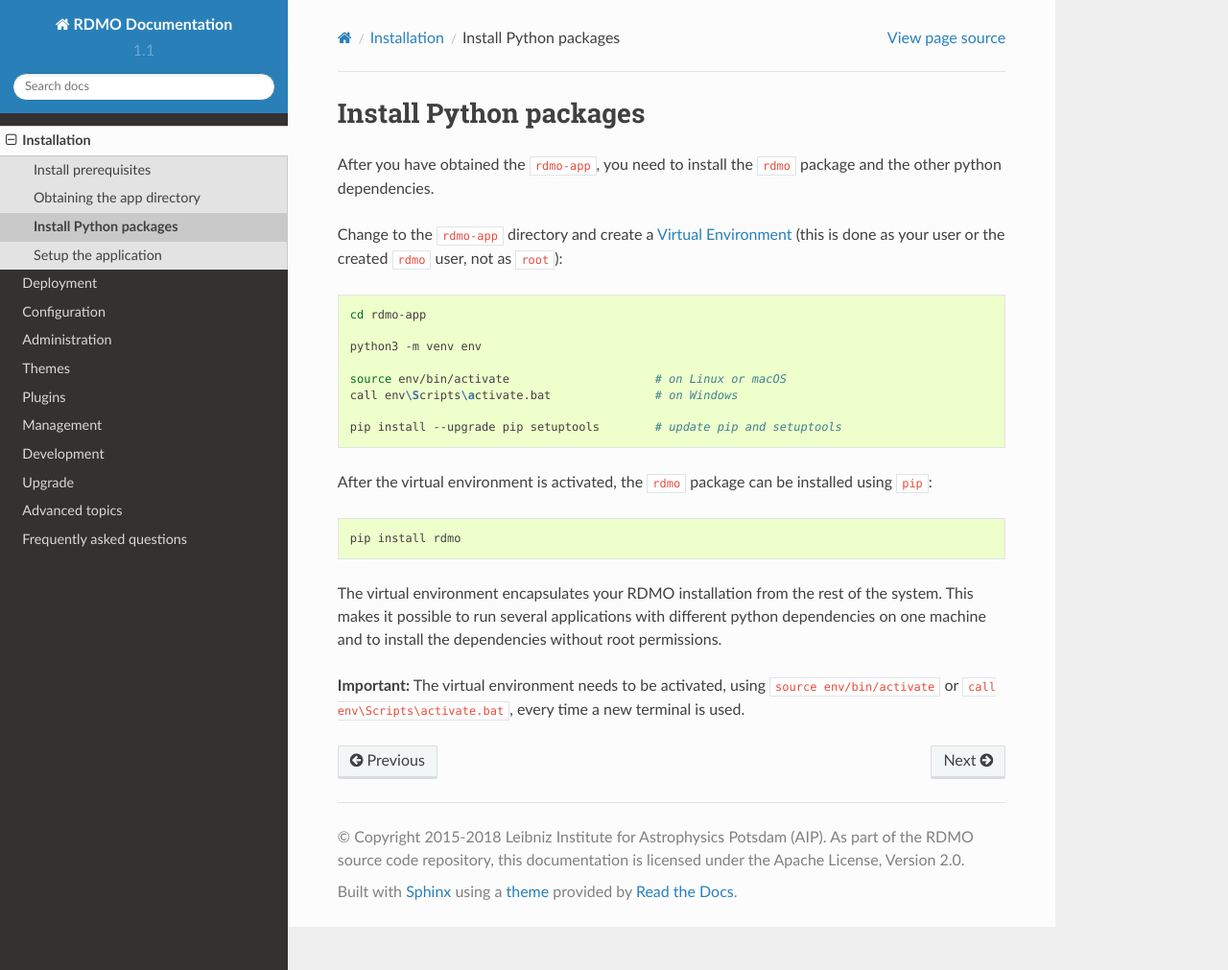
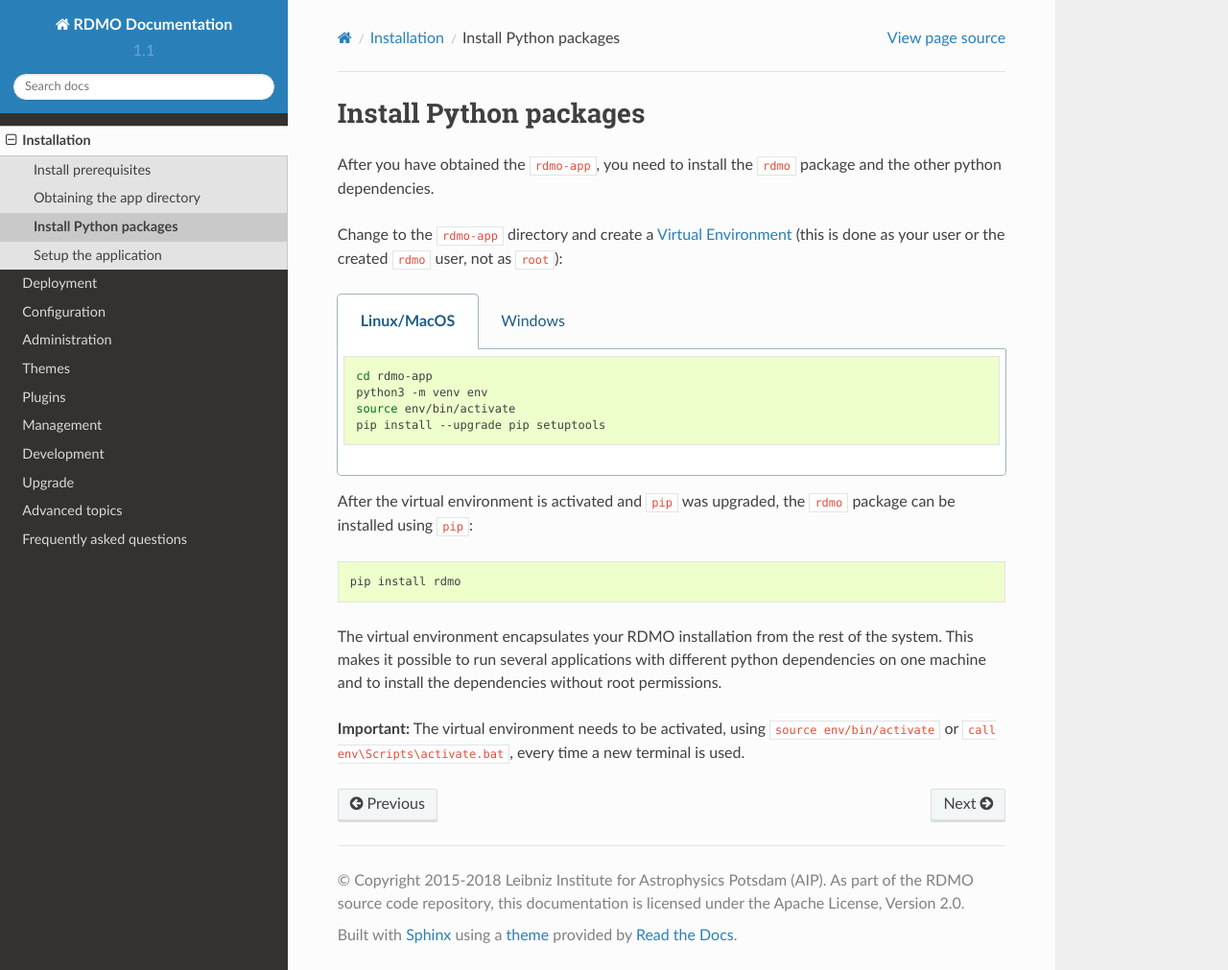
Before and after one commit to rdmorganiser/rdmo-docs, a Sphinx documentation site: the page built from docs/installation/packages.md, in a window 1280 px wide and 1011 px high. Shown: the whole window at 96% size. Built offline with Sphinx 7.4.7 and the Read the Docs theme 2.0.0, drawn with Linux system fonts in a browser that asks for light colours.

Commit message:
chore: add tabbed code blocks

````diff
--- a/docs/installation/packages.md
+++ b/docs/installation/packages.md
@@ -5,18 +5,26 @@
 
 Change to the `rdmo-app` directory and create a [Virtual Environment](https://docs.python.org/3/tutorial/venv.html) (this is done as your user or the created `rdmo` user, not as `root`):
 
-```bash
-cd rdmo-app
 
-python3 -m venv env
+```eval_rst
+.. tabs::
 
-source env/bin/activate                     # on Linux or macOS
-call env\Scripts\activate.bat               # on Windows
+   .. code-tab:: sh Linux/MacOS
 
-pip install --upgrade pip setuptools        # update pip and setuptools
+      cd rdmo-app
+      python3 -m venv env
+      source env/bin/activate
+      pip install --upgrade pip setuptools
+
+   .. code-tab:: shell Windows
+
+      cd rdmo-app
+      python3 -m venv env
+      call env\Scripts\activate.bat
+      pip install --upgrade pip setuptools
 ```
 
-After the virtual environment is activated, the `rdmo` package can be installed using `pip`:
+After the virtual environment is activated and `pip` was upgraded, the `rdmo` package can be installed using `pip`:
 
 ```bash
 pip install rdmo
````
